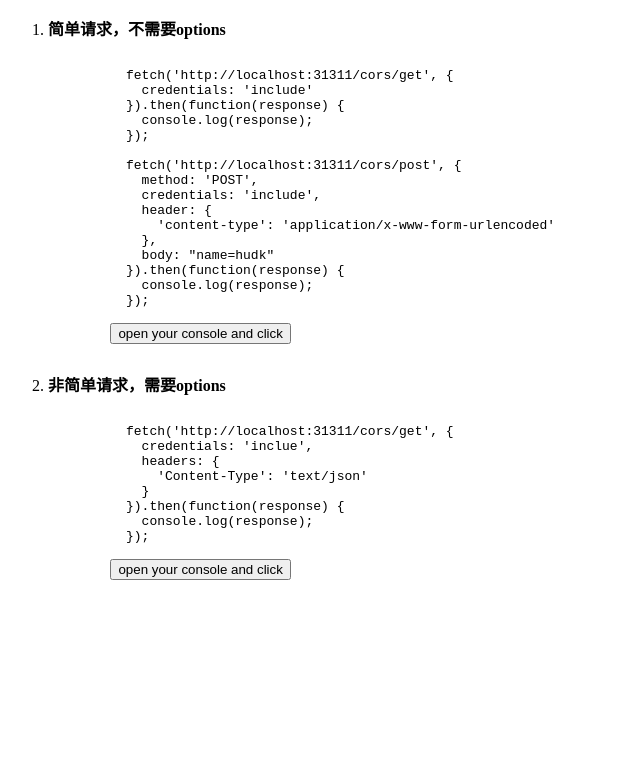
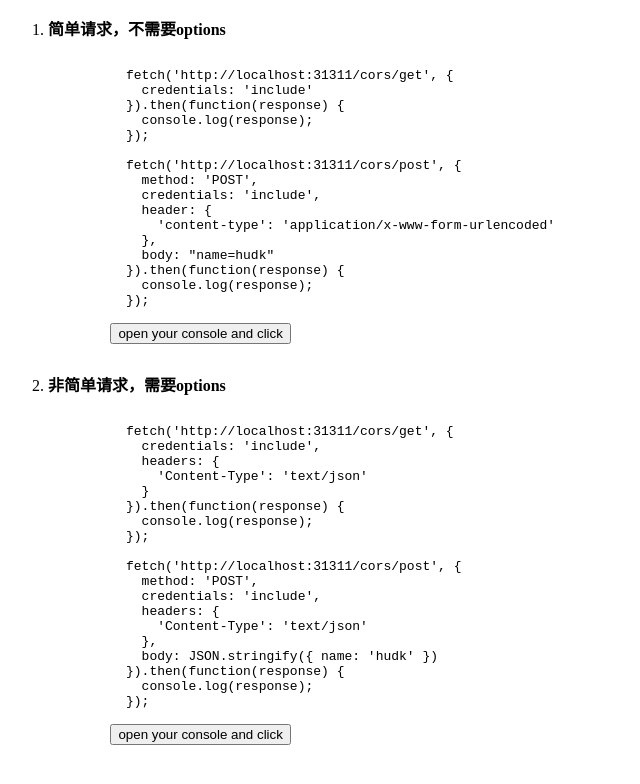
Before and after one commit to hudk114/cross-domain-test, a website: page cors/index.html in a window 1280 px wide. Shown: the whole page, without its empty margins (0-640 px from the left). Drawn offline with Linux system fonts and the light colour scheme.

Commit message:
修改cors，带cookie

```diff
--- a/cors/index.html
+++ b/cors/index.html
@@ -37,10 +37,21 @@
       <pre>
         <code>
           fetch('http://localhost:31311/cors/get', {
-            credentials: 'inclue',
+            credentials: 'include',
             headers: {
               'Content-Type': 'text/json'
             }
+          }).then(function(response) {
+            console.log(response);
+          });
+
+          fetch('http://localhost:31311/cors/post', {
+            method: 'POST',
+            credentials: 'include',
+            headers: {
+              'Content-Type': 'text/json'
+            },
+            body: JSON.stringify({ name: 'hudk' })
           }).then(function(response) {
             console.log(response);
           });
```
